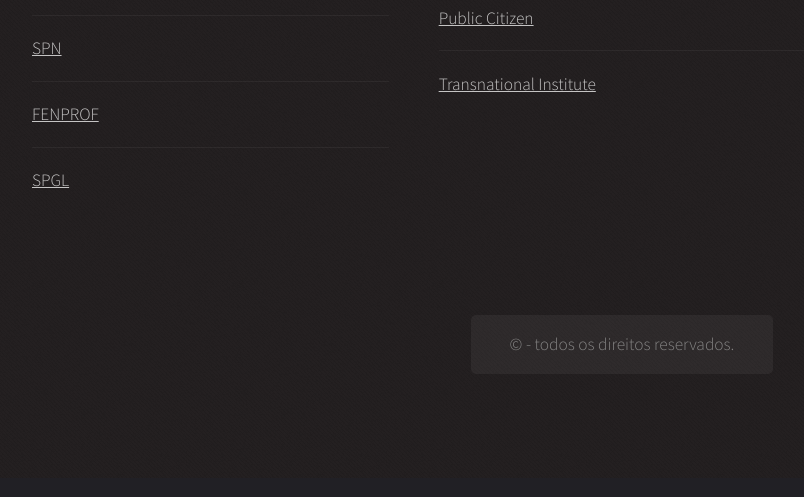
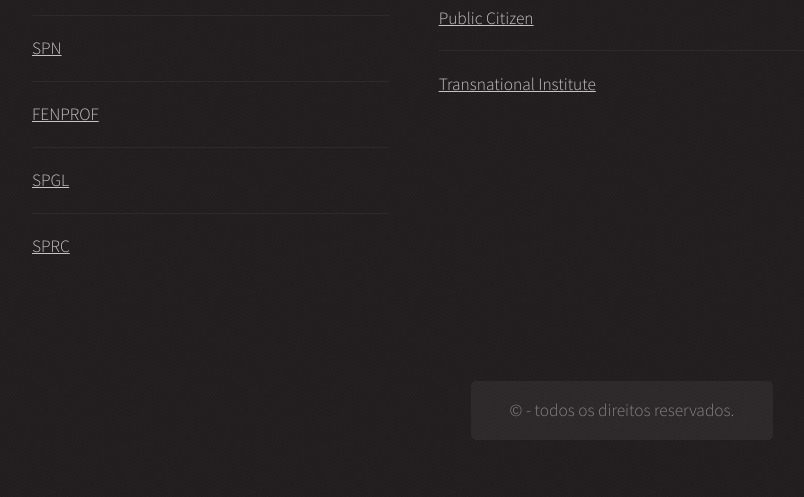
Before and after one commit to pierreozoux/dopetrope-nao-ao-ttip, a WordPress theme: template index.php in a window 1280 px wide. Shown: the part 2484-2981 px from the top of the page, without its empty margins (18-822 px from the left). Run offline with PHP 8.4 and a stand-in for WordPress, Linux system fonts and the light colour scheme; the site name, menu and one post (Sample post) are stand-ins, and other content is empty.

Commit message:
Add SPRC as apoiante

```diff
--- a/footer.php
+++ b/footer.php
@@ -59,6 +59,7 @@
                   <li><a target="_blank" href="http://www.spn.pt/" >SPN</a></li>
                   <li><a target="_blank" href="http://www.fenprof.pt/" >FENPROF</a></li>
                   <li><a target="_blank" href="http://www.spgl.pt/" >SPGL</a></li>
+                  <li><a target="_blank" href="http://www.sprc.pt" >SPRC</a></li>
                 </ul>
               </section>
             </div>
```
